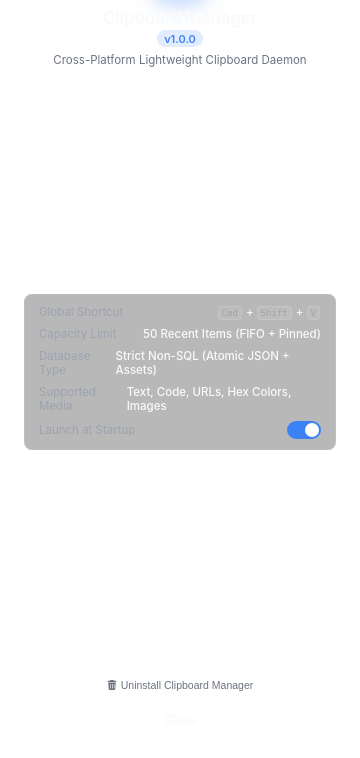
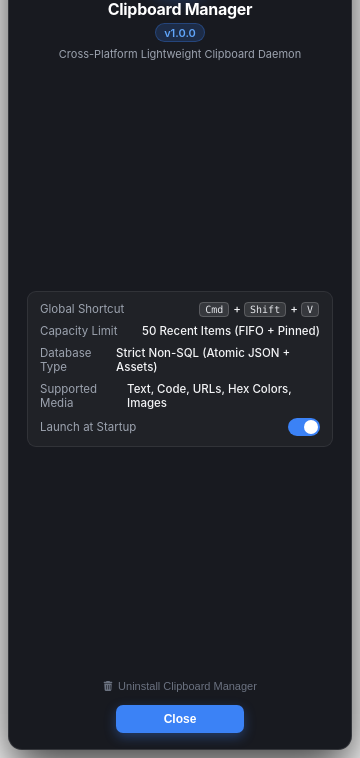
Before and after one commit to SahilKumarGit/Copy-To-Clipboard, an Electron app: page ui/about.html in a window 360 px wide. Shown: the part 86-844 px from the top of the page. Drawn offline with Linux system fonts and the light colour scheme; no server answers.

Commit message:
feat: update About window dimensions and enhance styling for improved UI

```diff
--- a/src/main.js
+++ b/src/main.js
@@ -42,7 +42,7 @@ function openAboutWindow() {
 
   aboutWindow = new BrowserWindow({
     width: 360,
-    height: 480,
+    height: 490,
     frame: false,
     transparent: true,
     resizable: false,
--- a/ui/styles/about.css
+++ b/ui/styles/about.css
@@ -1,13 +1,36 @@
-/* About Window Styling */
+/* About Window Specific Styling */
+
+body {
+  margin: 0;
+  padding: 8px;
+  width: 100vw;
+  height: 100vh;
+  box-sizing: border-box;
+  background: transparent !important;
+  font-family: -apple-system, BlinkMacSystemFont, "Segoe UI", Roboto, Helvetica, Arial, sans-serif;
+  color: #f3f4f6;
+  overflow: hidden;
+  display: flex;
+  justify-content: center;
+  align-items: center;
+  -webkit-font-smoothing: antialiased;
+}
+
+/* Card Container */
 .about-container {
   width: 100%;
   height: 100%;
-  padding: 24px;
+  padding: 20px 18px 16px;
+  background: #181a20;
+  border: 1px solid rgba(255, 255, 255, 0.12);
+  border-radius: 14px;
+  box-shadow: 0 20px 48px rgba(0, 0, 0, 0.75), 0 0 0 1px rgba(255, 255, 255, 0.06);
   display: flex;
   flex-direction: column;
   justify-content: space-between;
   position: relative;
   overflow: hidden;
+  box-sizing: border-box;
 }
 
 /* Header */
@@ -16,60 +39,60 @@
   flex-direction: column;
   align-items: center;
   text-align: center;
-  margin-top: 6px;
 }
 
 .app-icon-wrapper {
-  width: 52px;
-  height: 52px;
+  width: 48px;
+  height: 48px;
   background: linear-gradient(135deg, #3b82f6, #1d4ed8);
-  border-radius: 14px;
+  border-radius: 12px;
   display: flex;
   align-items: center;
   justify-content: center;
   box-shadow: 0 8px 20px rgba(59, 130, 246, 0.35);
-  margin-bottom: 12px;
+  margin-bottom: 8px;
 }
 
 .app-icon {
-  width: 28px;
-  height: 28px;
+  width: 26px;
+  height: 26px;
   stroke: #ffffff;
 }
 
 .app-title {
-  font-size: 17px;
+  font-size: 16px;
   font-weight: 700;
   letter-spacing: -0.3px;
-  color: var(--text-main);
-  margin-bottom: 2px;
+  color: #ffffff;
+  margin-bottom: 4px;
 }
 
 .app-version {
   font-size: 11px;
   font-weight: 600;
-  color: var(--accent-blue);
-  background: rgba(59, 130, 246, 0.15);
-  padding: 1.5px 7px;
-  border-radius: var(--radius-pill);
-  margin-bottom: 6px;
+  color: #60a5fa;
+  background: rgba(59, 130, 246, 0.18);
+  border: 1px solid rgba(59, 130, 246, 0.3);
+  padding: 1.5px 8px;
+  border-radius: 9999px;
+  margin-bottom: 5px;
 }
 
 .app-subtitle {
-  font-size: 11.5px;
-  color: var(--text-dim);
+  font-size: 11px;
+  color: #9ca3af;
 }
 
 /* Details Section */
 .details-section {
-  background: rgba(0, 0, 0, 0.28);
-  border: 1px solid var(--border-subtle);
-  border-radius: var(--radius-md);
-  padding: 10px 14px;
+  background: rgba(255, 255, 255, 0.035);
+  border: 1px solid rgba(255, 255, 255, 0.08);
+  border-radius: 9px;
+  padding: 10px 12px;
   display: flex;
   flex-direction: column;
   gap: 8px;
-  margin: 16px 0;
+  margin: 10px 0;
 }
 
 .detail-row {
@@ -80,19 +103,29 @@
 }
 
 .detail-label {
-  color: var(--text-muted);
+  color: #9ca3af;
 }
 
 .detail-value {
-  color: var(--text-main);
+  color: #f3f4f6;
   font-weight: 500;
+}
+
+.detail-value kbd {
+  background: rgba(255, 255, 255, 0.1);
+  border: 1px solid rgba(255, 255, 255, 0.18);
+  border-radius: 4px;
+  padding: 1px 5px;
+  font-family: ui-monospace, SFMono-Regular, Menlo, Monaco, Consolas, monospace;
+  font-size: 10px;
+  color: #e5e7eb;
 }
 
 /* Toggle Switch */
 .switch {
   position: relative;
   display: inline-block;
-  width: 34px;
+  width: 32px;
   height: 18px;
 }
 
@@ -127,11 +160,11 @@
 }
 
 input:checked + .slider {
-  background-color: var(--accent-blue);
+  background-color: #3b82f6;
 }
 
 input:checked + .slider:before {
-  transform: translateX(16px);
+  transform: translateX(14px);
 }
 
 /* Bottom Actions Area */
@@ -139,25 +172,26 @@ input:checked + .slider:before {
   display: flex;
   flex-direction: column;
   align-items: center;
-  gap: 12px;
+  gap: 10px;
 }
 
 .uninstall-link-btn {
   background: transparent;
   border: none;
-  color: var(--text-dim);
-  font-size: 10.5px;
+  color: #6b7280;
+  font-size: 11px;
   cursor: pointer;
   display: flex;
   align-items: center;
-  gap: 4px;
-  padding: 3px 6px;
-  border-radius: var(--radius-sm);
-  transition: color 0.1s ease;
+  gap: 5px;
+  padding: 3px 8px;
+  border-radius: 5px;
+  transition: all 0.15s ease;
 }
 
 .uninstall-link-btn:hover {
-  color: var(--accent-red);
+  color: #ef4444;
+  background: rgba(239, 68, 68, 0.1);
 }
 
 .bottom-center {
@@ -167,21 +201,22 @@ input:checked + .slider:before {
 }
 
 .close-btn {
-  background: rgba(255, 255, 255, 0.08);
-  border: 1px solid rgba(255, 255, 255, 0.14);
-  color: var(--text-main);
+  background: #3b82f6;
+  border: none;
+  color: #ffffff;
   font-size: 12px;
   font-weight: 600;
-  padding: 6px 36px;
-  border-radius: var(--radius-sm);
+  padding: 7px 48px;
+  border-radius: 7px;
   cursor: pointer;
-  transition: all 0.12s ease;
+  transition: all 0.15s ease;
+  box-shadow: 0 4px 12px rgba(59, 130, 246, 0.35);
 }
 
 .close-btn:hover {
-  background: rgba(255, 255, 255, 0.16);
-  border-color: rgba(255, 255, 255, 0.25);
+  background: #2563eb;
   transform: translateY(-1px);
+  box-shadow: 0 6px 16px rgba(59, 130, 246, 0.45);
 }
 
 /* Modal Overlay for Uninstall Confirmation */
@@ -191,43 +226,44 @@ input:checked + .slider:before {
   left: 0;
   right: 0;
   bottom: 0;
-  background: rgba(0, 0, 0, 0.7);
-  backdrop-filter: blur(8px);
+  background: rgba(0, 0, 0, 0.78);
+  backdrop-filter: blur(6px);
   display: flex;
   align-items: center;
   justify-content: center;
   padding: 16px;
   z-index: 100;
+  border-radius: 14px;
 }
 
 .confirm-modal {
-  background: #1c1e24;
+  background: #1e2027;
   border: 1px solid rgba(239, 68, 68, 0.35);
-  border-radius: var(--radius-md);
-  padding: 18px;
+  border-radius: 10px;
+  padding: 16px;
   display: flex;
   flex-direction: column;
   align-items: center;
   text-align: center;
-  box-shadow: 0 16px 32px rgba(0, 0, 0, 0.6);
+  box-shadow: 0 16px 36px rgba(0, 0, 0, 0.8);
 }
 
 .modal-icon-danger {
-  color: var(--accent-red);
-  margin-bottom: 8px;
+  color: #ef4444;
+  margin-bottom: 6px;
 }
 
 .modal-title {
-  font-size: 14px;
+  font-size: 13.5px;
   font-weight: 700;
-  color: var(--text-main);
+  color: #ffffff;
   margin-bottom: 6px;
 }
 
 .modal-desc {
   font-size: 11px;
   line-height: 1.45;
-  color: var(--text-muted);
+  color: #9ca3af;
   margin-bottom: 12px;
 }
 
@@ -236,8 +272,8 @@ input:checked + .slider:before {
   align-items: center;
   gap: 6px;
   font-size: 11px;
-  color: var(--text-muted);
-  margin-bottom: 16px;
+  color: #9ca3af;
+  margin-bottom: 14px;
 }
 
 .modal-buttons {
@@ -251,15 +287,15 @@ input:checked + .slider:before {
   padding: 6px 10px;
   font-size: 11.5px;
   font-weight: 600;
-  border-radius: var(--radius-sm);
+  border-radius: 6px;
   cursor: pointer;
   transition: all 0.1s ease;
 }
 
 .cancel-btn {
   background: rgba(255, 255, 255, 0.08);
-  border: 1px solid rgba(255, 255, 255, 0.12);
-  color: var(--text-main);
+  border: 1px solid rgba(255, 255, 255, 0.14);
+  color: #ffffff;
 }
 
 .cancel-btn:hover {
@@ -267,7 +303,7 @@ input:checked + .slider:before {
 }
 
 .confirm-danger-btn {
-  background: var(--accent-red);
+  background: #ef4444;
   border: none;
   color: #ffffff;
 }
```
